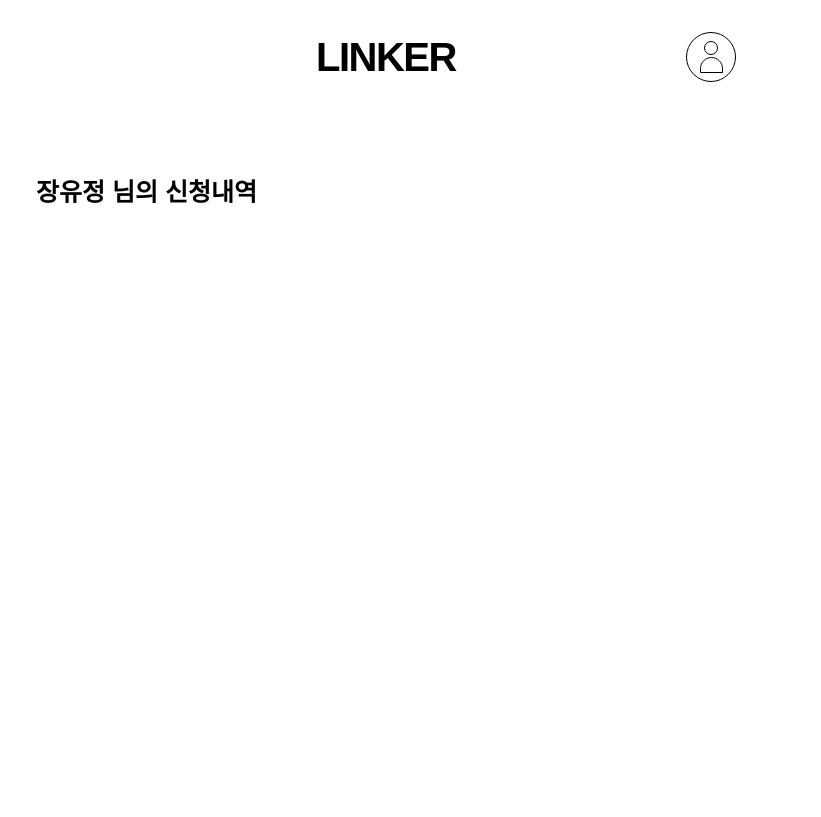
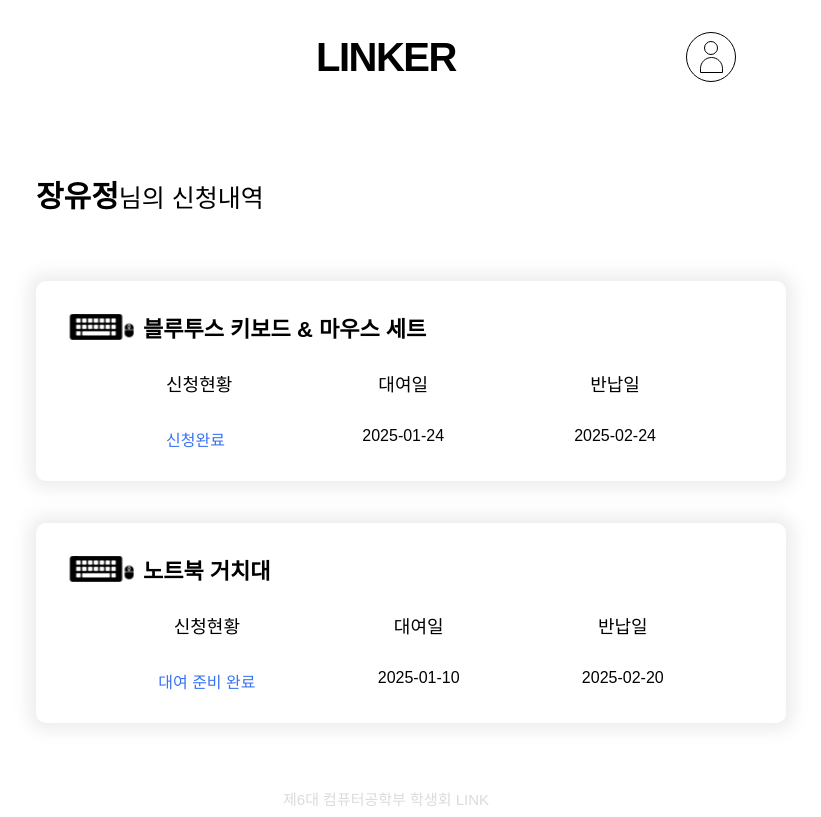
Before and after one commit to KU-CSE-LINK/Linker-Frontend, a React (Vite) app: page /check in a window 1280 px wide. Shown: the whole page, without its empty margins (22-843 px from the left). Built offline with nearby package versions, Linux system fonts and the light colour scheme.

Commit message:
[design] 신청내역 조회 UI 구현

```diff
--- a/src/pages/application-check/Check.jsx
+++ b/src/pages/application-check/Check.jsx
@@ -1,11 +1,50 @@
-import { Container, TitleText } from './Check.styles';
+import { Container, GuestName, SubText, ItemContainer } from './Check.styles';
 import Header from '../../components/header/Header';
+import Item from './Item';
+import Footer from '../../components/footer/footer';
+import itemPlaceholder from '../../assets/Itemplaceholder.svg';
+const Check = () => {
+  const userData = {
+    name: '장유정',
+    rentals: [
+      {
+        id: 1,
+        itemName: '블루투스 키보드 & 마우스 세트',
+        imageSrc: itemPlaceholder,
+        status: '신청완료',
+        rentalDate: '2025-01-24',
+        returnDate: '2025-02-24',
+      },
+      {
+        id: 2,
+        itemName: '노트북 거치대',
+        imageSrc: itemPlaceholder,
+        status: '대여 준비 완료',
+        rentalDate: '2025-01-10',
+        returnDate: '2025-02-20',
+      },
+    ],
+  };
 
-const Check = () => {
   return (
     <Container>
       <Header />
-      <TitleText>장유정 님의 신청내역</TitleText>
+      <SubText>
+        <GuestName>{userData.name}</GuestName>님의 신청내역
+      </SubText>
+      <ItemContainer>
+        {userData.rentals.map((rental) => (
+          <Item
+            key={rental.id}
+            itemName={rental.itemName}
+            imageSrc={rental.imageSrc}
+            status={rental.status}
+            rentalDate={rental.rentalDate}
+            returnDate={rental.returnDate}
+          />
+        ))}
+      </ItemContainer>
+      <Footer />
     </Container>
   );
 };
--- a/src/pages/application-check/Check.styles.jsx
+++ b/src/pages/application-check/Check.styles.jsx
@@ -9,7 +9,19 @@ export const Container = styled.div`
   box-sizing: border-box;
 `;
 
-export const TitleText = styled.span`
-  font-size: 25px;
+export const GuestName = styled.span`
+  font-size: 30px;
   font-weight: 700;
 `;
+
+export const SubText = styled.span`
+  color: #000;
+  font-size: 25px;
+  font-weight: 400;
+`;
+
+export const ItemContainer = styled.div`
+  display: flex;
+  flex-direction: column;
+  gap: 42px;
+`;
--- /dev/null
+++ b/src/pages/application-check/Item.jsx
@@ -0,0 +1,37 @@
+import PropTypes from 'prop-types';
+import { Container, ItemTitle, ItemName, RentInfo, CategoryWrapper, MainText, StatusText, DateText } from './Item.styles';
+
+const Item = ({ itemName, imageSrc, status, rentalDate, returnDate }) => {
+  return (
+    <Container>
+      <ItemTitle>
+        <img src={imageSrc} alt={`${itemName} 사진`} />
+        <ItemName>{itemName}</ItemName>
+      </ItemTitle>
+      <RentInfo>
+        <CategoryWrapper>
+          <MainText>신청현황</MainText>
+          <StatusText>{status}</StatusText>
+        </CategoryWrapper>
+        <CategoryWrapper>
+          <MainText>대여일</MainText>
+          <DateText>{rentalDate}</DateText>
+        </CategoryWrapper>
+        <CategoryWrapper>
+          <MainText>반납일</MainText>
+          <DateText>{returnDate}</DateText>
+        </CategoryWrapper>
+      </RentInfo>
+    </Container>
+  );
+};
+
+Item.propTypes = {
+  itemName: PropTypes.string.isRequired,
+  imageSrc: PropTypes.string.isRequired,
+  status: PropTypes.string.isRequired,
+  rentalDate: PropTypes.string.isRequired,
+  returnDate: PropTypes.string.isRequired,
+};
+
+export default Item;
--- /dev/null
+++ b/src/pages/application-check/Item.styles.jsx
@@ -0,0 +1,56 @@
+import styled from 'styled-components';
+
+export const Container = styled.div`
+  width: 750px;
+  height: 200px;
+  border-radius: 10px;
+  background: #fff;
+  box-shadow: 0px 0px 15px 8px rgba(139, 139, 139, 0.15);
+`;
+
+export const ItemTitle = styled.div`
+  display: flex;
+  gap: 9px;
+  margin-top: 30px;
+  img {
+    margin-left: 33px;
+  }
+`;
+
+export const ItemName = styled.span`
+  color: #000;
+  font-size: 22px;
+  font-weight: 700;
+`;
+
+export const RentInfo = styled.div`
+  display: flex;
+  // gap: 110.55px;
+  justify-content: space-evenly;
+`;
+
+export const CategoryWrapper = styled.div`
+  display: flex;
+  flex-direction: column;
+  gap: 31px;
+  margin-top: 27px;
+`;
+
+export const MainText = styled.span`
+  color: #000;
+  font-size: 18px;
+  font-weight: 500;
+  text-align: center;
+`;
+
+export const StatusText = styled.span`
+  color: #3773f5;
+  font-size: 16px;
+  font-weight: 300;
+`;
+
+export const DateText = styled.span`
+  color: #000;
+  font-size: 16px;
+  font-weight: 300;
+`;
```
Also changed, not shown: src/assets/Itemplaceholder.svg (added).
